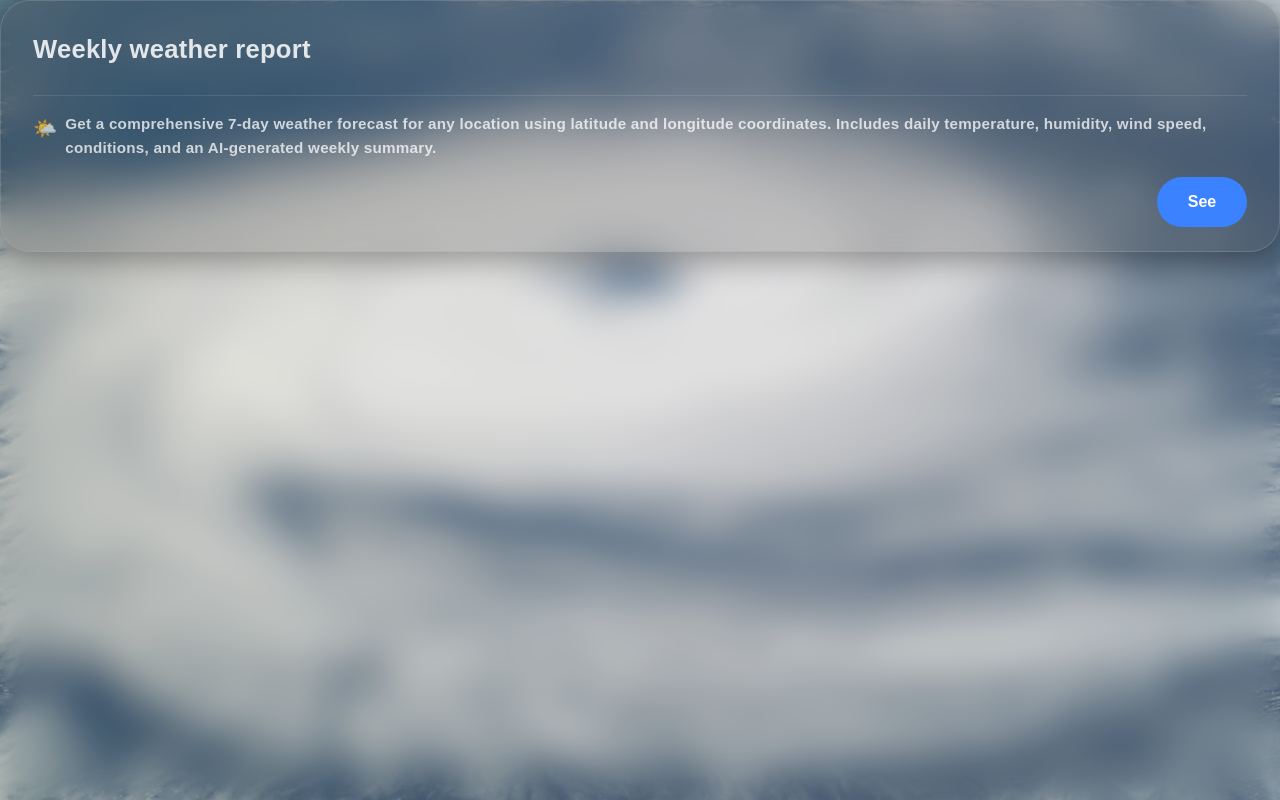
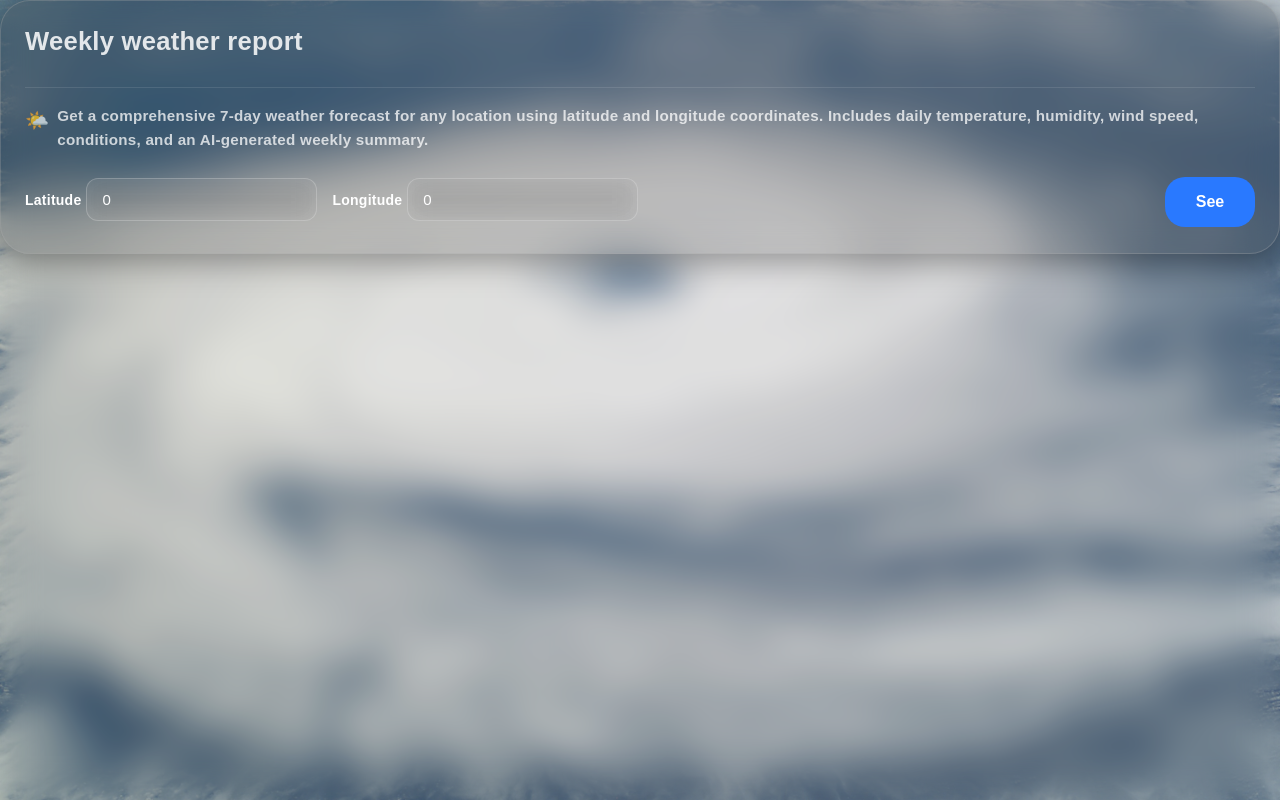
Before and after one commit to coding-cat0-0/weather-report, an Angular app in the folder frontend/: page /weather-alert in a window 1280 px wide. Built offline with nearby package versions, Linux system fonts and the light colour scheme; a web font is replaced by a local one.

Commit message:
few changes

```diff
--- a/frontend/src/app/app.config.ts
+++ b/frontend/src/app/app.config.ts
@@ -3,15 +3,17 @@ import { provideRouter } from '@angular/router';
 import { routes } from './app.routes';
 import { provideClientHydration } from '@angular/platform-browser';
 import { provideAnimations } from '@angular/platform-browser/animations';
-import { HTTP_INTERCEPTORS } from '@angular/common/http';
 import { provideAnimationsAsync } from '@angular/platform-browser/animations/async';
+import { provideHttpClient, withInterceptors } from '@angular/common/http';
 import { AuthInterceptor } from './interceptors/authInterceptors';
 export const appConfig: ApplicationConfig = {
   providers: [
     provideRouter(routes),
     provideClientHydration(),
     provideAnimations(),
-   { provide: HTTP_INTERCEPTORS, useClass: AuthInterceptor, multi: true },
+    provideHttpClient(
+      withInterceptors([AuthInterceptor])
+    ),
     { provide: ViewEncapsulation, useValue: ViewEncapsulation.None }, provideAnimationsAsync()
   ]
 };
--- a/frontend/src/app/chatbox/chatbox.component.ts
+++ b/frontend/src/app/chatbox/chatbox.component.ts
@@ -7,7 +7,7 @@ import { CommonModule, NgClass } from '@angular/common';
 @Component({
   selector: 'app-chatbox',
   standalone: true,
-  imports: [FormsModule, HttpClientModule, MatSnackBarModule, NgClass, CommonModule],
+  imports: [FormsModule, MatSnackBarModule, NgClass, CommonModule],
   templateUrl: './chatbox.component.html',
   styleUrl: './chatbox.component.css'
 })
--- a/frontend/src/app/disaster-alerts/disaster-alerts.component.ts
+++ b/frontend/src/app/disaster-alerts/disaster-alerts.component.ts
@@ -6,13 +6,13 @@ import { FormsModule } from '@angular/forms';
 @Component({
   selector: 'app-disaster-alerts',
   standalone: true,
-  imports: [CommonModule, FormsModule,HttpClientModule],
+  imports: [CommonModule, FormsModule],
   templateUrl: './disaster-alerts.component.html',
   styleUrl: './disaster-alerts.component.css'
 })
 export class DisasterAlertsComponent {
 
-disasterApi ='http://localhost:9000/get_disaster';
+disasterApi ='http://localhost:9000/get_disasters';
 earthquakes:any[]=[];
 disasters:any[]=[];
 summary:string='';
--- a/frontend/src/app/interceptors/authInterceptors.ts
+++ b/frontend/src/app/interceptors/authInterceptors.ts
@@ -1,20 +1,24 @@
-import { HttpEvent, HttpHandler, HttpInterceptor, HttpRequest } from "@angular/common/http";
-import { Injectable } from "@angular/core";
-import { Observable } from "rxjs";
-import { AuthService } from "../services/auth_service";
+import { HttpInterceptorFn } from '@angular/common/http';
+import { inject } from '@angular/core';
+import { AuthService } from '../services/auth_service';
 
-@Injectable()
-export class AuthInterceptor implements HttpInterceptor {
-    constructor(private authService: AuthService) {}
-    intercept(req: HttpRequest<any>, next: HttpHandler): Observable<HttpEvent<any>> {
-        const token = this.authService.getToken();
-        if (token) {
-            const cloned = req.clone({
-                headers: req.headers.set("Authorization", `Bearer  ${token}`)
-            });
-            return next.handle(cloned);
-        } else {
-            return next.handle(req);
+export const AuthInterceptor: HttpInterceptorFn = (req, next) => {
+    const authService = inject(AuthService);
+    const token = authService.getToken();
+
+    console.log("Interceptor running...");
+    console.log("Token from storage:", token);
+
+    if (token) {
+      console.log("Adding Authorization header");
+      req = req.clone({
+        setHeaders: {
+          Authorization: `Bearer ${token}`
         }
+      });
+    } else {
+      console.warn("NO TOKEN FOUND, request sent without auth header");
     }
-}
+
+    return next(req);
+  };
--- a/frontend/src/app/signin/signin.component.ts
+++ b/frontend/src/app/signin/signin.component.ts
@@ -8,7 +8,7 @@ import { AuthService } from "../services/auth_service";
 @Component({
   selector: 'app-signin',
   standalone: true,
-  imports: [FormsModule,HttpClientModule, MatSnackBarModule,],
+  imports: [FormsModule, MatSnackBarModule,],
   templateUrl: './signin.component.html',
   styleUrl: './signin.component.css'
 })
@@ -30,6 +30,8 @@ private router: Router,  private authService : AuthService) {}
   }
 
 onSubmit() {
+  const email = this.email.trim();
+  const password = this.password.trim();
   const emailRegex = /\w+@(\w+\.)?\w+\.(com)$/i;
   const passwordRegex = /^(?=.*[A-Z])(?=.*[a-z])(?=.*\d)(?=.*[!@#$%&*^_-])[A-Za-z\d!@#$%^&_*-]{8,}$/;
 
--- a/frontend/src/app/signup/signup.component.ts
+++ b/frontend/src/app/signup/signup.component.ts
@@ -6,7 +6,7 @@ import { MatSnackBar,MatSnackBarModule } from '@angular/material/snack-bar';
 @Component({
   selector: 'app-signup',
   standalone: true,
-  imports: [FormsModule, HttpClientModule, MatSnackBarModule],
+  imports: [FormsModule,MatSnackBarModule],
   templateUrl: './signup.component.html',
   styleUrl: './signup.component.css'
 })
--- a/frontend/src/app/weather-alerts/weather-alerts.component.css
+++ b/frontend/src/app/weather-alerts/weather-alerts.component.css
@@ -2,7 +2,6 @@
   display: flex;
   justify-content: center;
   align-items: flex-start;
-  /* Host height should follow content so this block doesn't push others off-screen */
   height: auto;
   padding-top: 0;
 }
@@ -12,7 +11,7 @@
   background: rgba(70, 70, 70, 0.22);
   backdrop-filter: blur(14px);
   -webkit-backdrop-filter: blur(14px);
-  padding: 1.5rem 2rem;
+  padding: 1rem 1.5rem;
   border-radius: 30px;
   border: 1px solid rgba(170, 170, 170, 0.3);
   box-shadow: 0 8px 32px rgba(0, 0, 0, 0.35);
@@ -140,3 +139,66 @@
     transform: translateY(0);
   }
 }
+.input-section {
+  margin-top: 25px;
+  display: flex;
+  gap: 15px;
+}
+
+.input-group input {
+  margin-left: 5px;
+  padding: 10px 12px;
+  border-radius: 10px;
+}
+
+
+.input-group label {
+  font-size: 14px;
+  font-weight: 600;
+  margin-bottom: 6px;
+  color: #fff;
+}
+
+/* Glass Input */
+.input-group input {
+  padding: 12px 15px;
+  border-radius: 12px;
+  border: 1px solid rgba(255, 255, 255, 0.2);
+  background: rgba(255, 255, 255, 0.1);
+  backdrop-filter: blur(12px);
+  color: white;
+  font-size: 15px;
+  outline: none;
+  transition: 0.2s ease-in-out;
+}
+
+.input-group input::placeholder {
+  color: rgba(255, 255, 255, 0.6);
+}
+
+/* Button */
+.button-container button {
+  margin-top: -60px;
+  padding: 10px 25px;
+  background: #2979ff;
+  color: white;
+  border-radius: 20px;
+  font-size: 16px;
+  border: none;
+  cursor: pointer;
+  transition: 0.2s ease-in-out;
+}
+
+.button-container button:hover {
+  background: #1a5edb;
+}
+input[type=number] {
+  appearance: textfield;        /* Standard */
+  -moz-appearance: textfield;   /* Firefox */
+}
+
+/* Remove arrows for Chrome, Edge, Safari */
+input[type=number]::-webkit-inner-spin-button,
+input[type=number]::-webkit-outer-spin-button {
+  -webkit-appearance: none;
+}
--- a/frontend/src/app/weather-alerts/weather-alerts.component.html
+++ b/frontend/src/app/weather-alerts/weather-alerts.component.html
@@ -8,6 +8,17 @@
             Get a comprehensive 7-day weather forecast for any location using latitude and longitude coordinates.
             Includes daily temperature, humidity, wind speed, conditions, and an AI-generated weekly summary.
         </p>
+    </div>
+    <div class="input-section">
+        <div class="input-group">
+            <label>Latitude</label>
+            <input type="number" [(ngModel)]="latitude" placeholder="Enter latitude" />
+        </div>
+
+        <div class="input-group">
+            <label>Longitude</label>
+            <input type="number" [(ngModel)]="longitude" placeholder="Enter longitude" />
+        </div>
     </div>
     <div *ngIf="expanded" class="content">
         <h4>Weather Report</h4>
--- a/frontend/src/app/weather-alerts/weather-alerts.component.ts
+++ b/frontend/src/app/weather-alerts/weather-alerts.component.ts
@@ -1,12 +1,13 @@
 import { CommonModule } from '@angular/common';
-import { HttpClient, HttpClientModule } from '@angular/common/http';
 import { Component } from '@angular/core';
 import { FormsModule } from '@angular/forms';
+import { HttpClient } from '@angular/common/http';
+
 
 @Component({
   selector: 'app-weather-alerts',
   standalone: true,
-  imports: [FormsModule, HttpClientModule, CommonModule],
+  imports: [FormsModule, CommonModule],
   templateUrl: './weather-alerts.component.html',
   styleUrl: './weather-alerts.component.css'
 })
```
Also changed, not shown: 2 other files (tests, documents, lock files or other folders).
